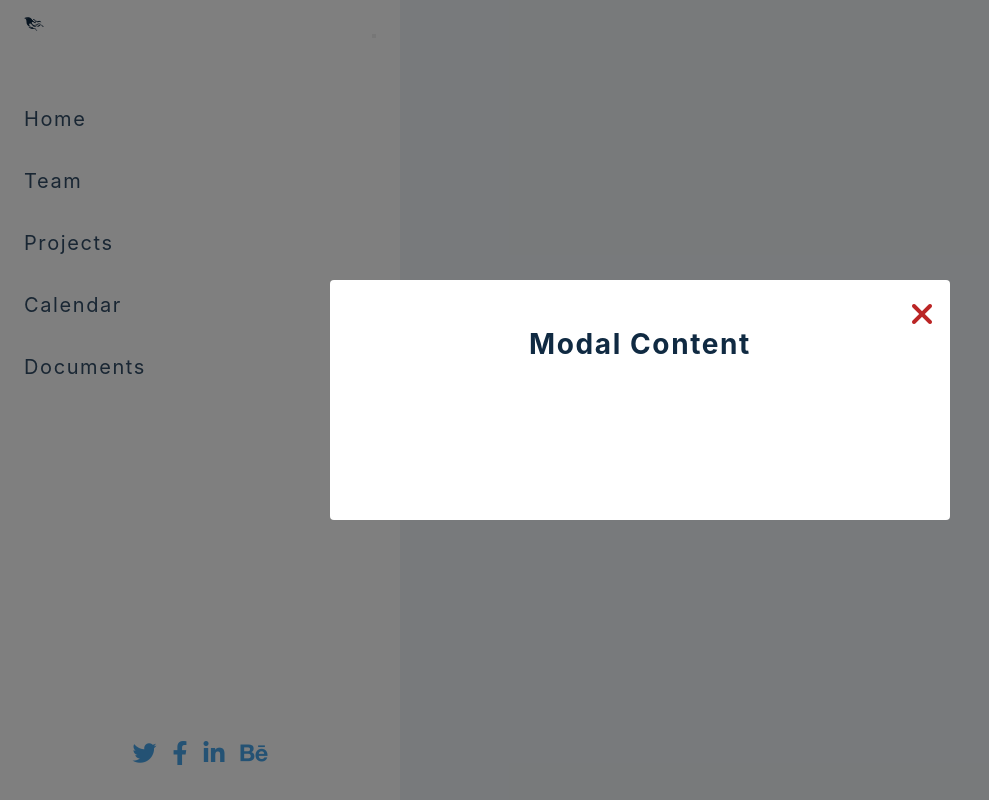
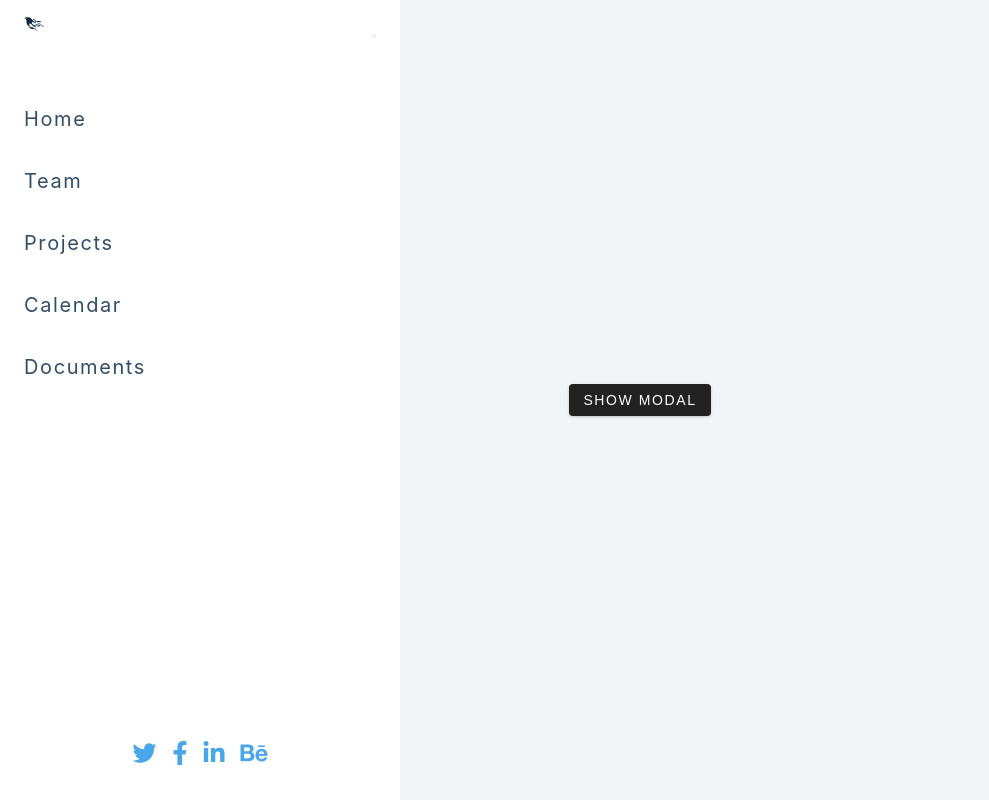
Before and after one commit to HemantKhinchiProjects/react-sidebar-modal, a React (Create React App) app: page / in a window 1280 px wide. Shown: the whole page, without its empty margins (0-989 px from the left). Built offline with nearby package versions, Linux system fonts and the light colour scheme.

Commit message:
1 file modified

```diff
--- a/src/Components/model.js
+++ b/src/Components/model.js
@@ -1,7 +1,7 @@
 import React from 'react';
 const Model = () => {
   return (
-    <div className={`modal-overlay show-modal`}>
+    <div className={`modal-overlay `}>
       <div className="modal-container">
         <h3>Modal Content</h3>
         <button className="close-modal-btn">
```
